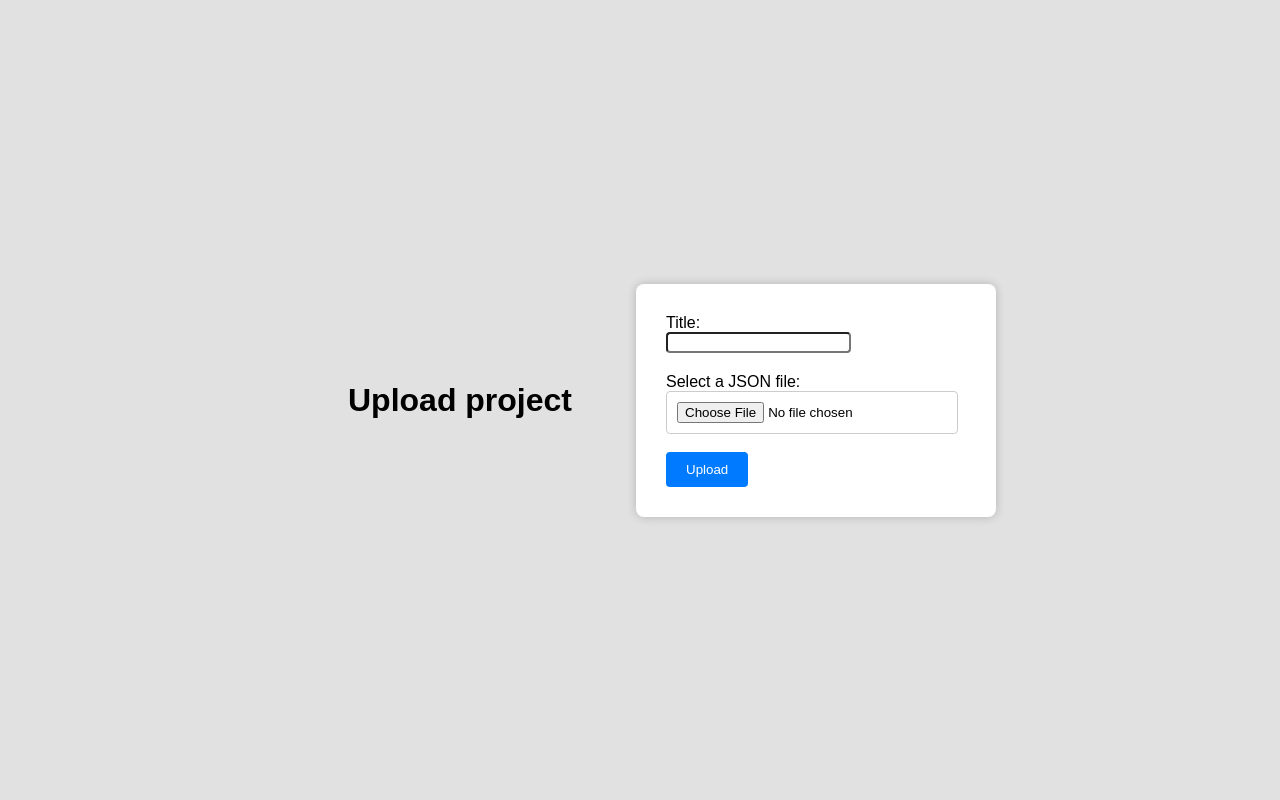
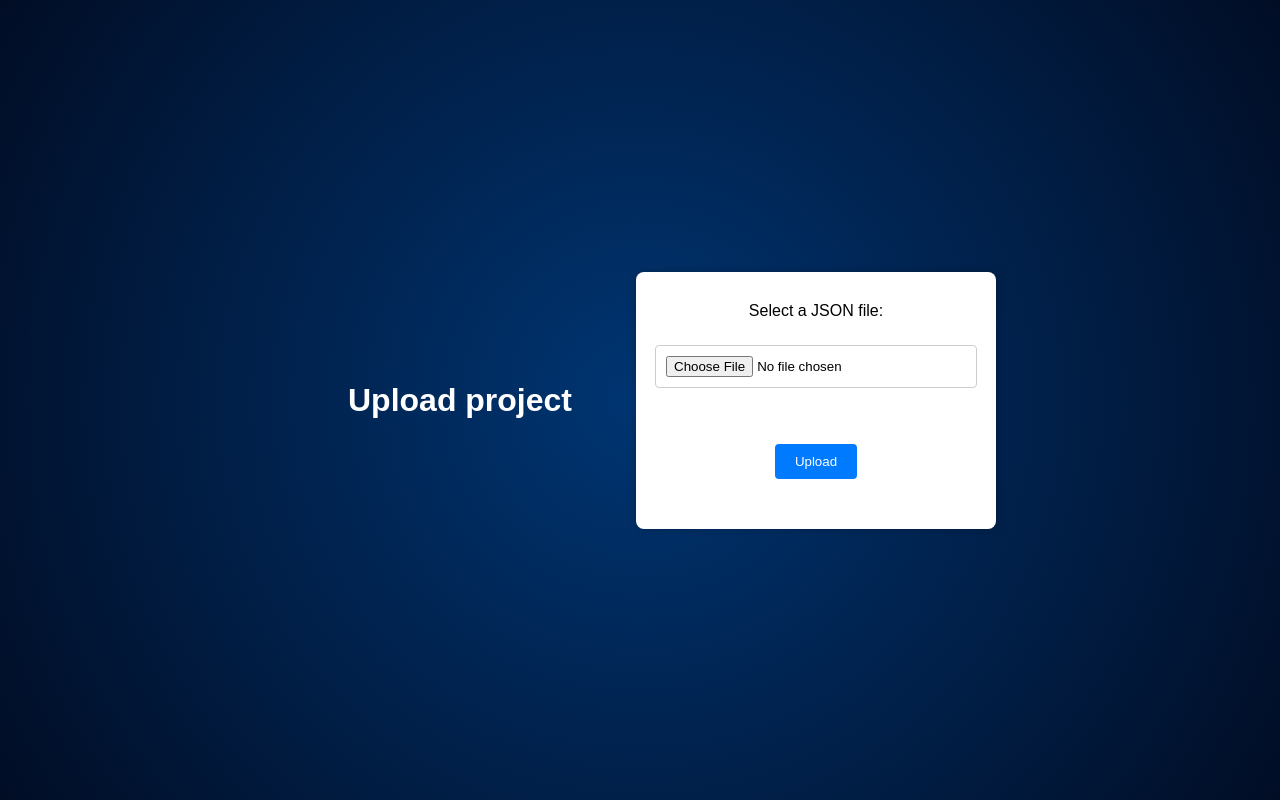
Before and after one commit to korbinib/dsw2seek, a Flask app: page / in a window 1280 px wide. Run offline with Flask 3, Linux system fonts and the light colour scheme.

Commit message:
remove title input, change styling (gradient background)

```diff
--- a/app/app.py
+++ b/app/app.py
@@ -27,7 +27,7 @@ def upload():
     dmp = json.load(file)['dmp']
 
     # 1. Create a new project
-    res = seek_client.create_project()
+    res = seek_client.create_project(dmp['title'])
     print(res.status_code)
 
     # 2. Create users for all contributors
--- a/app/static/style.css
+++ b/app/static/style.css
@@ -1,12 +1,13 @@
-/*Styling for index form*/
 body {
     font-family: Arial, sans-serif;
-    background-color: #e1e1e1;
+    background-color:  #010d25;
+    background-image: radial-gradient(circle, #003572,  #010d25); /* #010d25;*/
     display: flex;
     justify-content: center;
     align-items: center;
     height: 100vh;
     margin: 0;
+    color: white;
 }
 
 h1 {
@@ -20,32 +21,36 @@ form {
     box-shadow: 0px 0px 10px rgba(0, 0, 0, 0.2);
     padding: 30px;
     width: 300px;
+    color: black;
+    text-align: center;
+    display: flex;
+    flex-direction: column;
+    align-items: center;
 }
 
 label {
     display: block;
-}
-
-input[type='text']{
-    margin-bottom: 20px;
-    border-radius: 4px;
+    text-align: center;
+    margin-bottom: 5px;
 }
 
 input[type="file"] {
-    width: 90%;
+    width: 100%;
     padding: 10px;
-    border: 1px solid #ccc;
+    margin-top: 20px;
+    border: 0.5px solid #ccc;
     border-radius: 4px;
 }
 
 input[type="submit"] {
-    align-items: center;
     background-color: #007BFF;
     color: #fff;
     border: none;
     border-radius: 4px;
     padding: 10px 20px;
     cursor: pointer;
+    display: block;
+    margin: 20px auto;
 }
 
 input[type="submit"]:hover {
--- a/app/templates/index.html
+++ b/app/templates/index.html
@@ -7,8 +7,6 @@
 
     <h1>Upload project</h1>
     <form id="uploadForm" action="./upload" method="post" enctype="multipart/form-data">
-      <label for="title">Title:</label>
-      <input type="text" id="title" name="title" required>
       <label for="jsonFile">Select a JSON file:</label>
       <input type="file" id="jsonFileId" name="jsonFile" accept=".json" required>
       <br><br>
```
